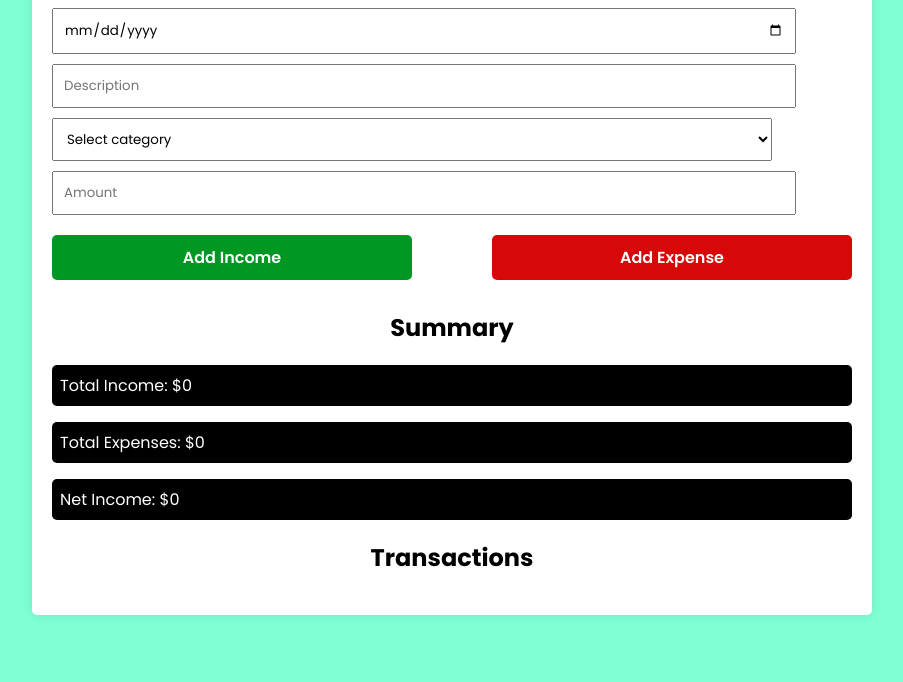
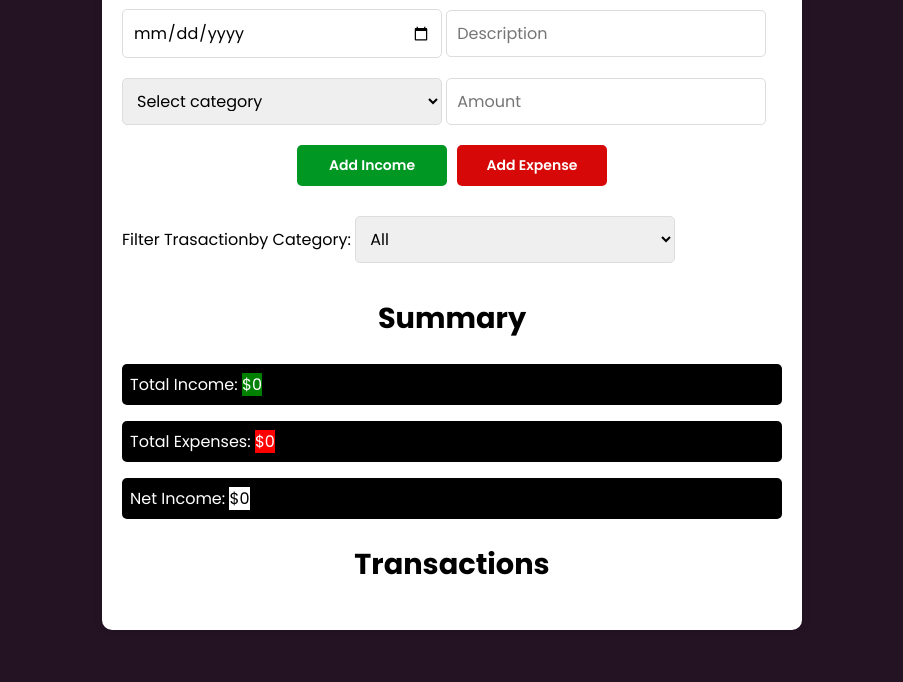
Before and after one commit to pratik563/Expense_Manager, a plain HTML site: page Expense Tracker/index.html in a window 1280 px wide. Shown: the part 118-800 px from the top of the page, without its empty margins (188-1091 px from the left). Drawn offline with Linux system fonts and the light colour scheme.

Commit message:
Styling and Features

```diff
--- a/Expense Tracker/index.html
+++ b/Expense Tracker/index.html
@@ -28,12 +28,27 @@
           <button id="addExpense">Add Expense</button>
         </div>
       </div>
+
+      <!-- Filter Section -->
+      <div class="filter-section">
+        <label for="filterCategory">Filter Trasactionby Category:</label>
+        <select id="filterCategory">
+          <option value="All" selected>All</option>
+          <option value="Income">Income</option>
+          <option value="Food">Food</option>
+          <option value="Transportation">Transportation</option>
+          <option value="Entertainment">Entertainment</option>
+          <option value="Others">Others</option>
+        </select>
+      </div>
+
       <div class="summary-section">
         <h2>Summary</h2>
         <p>Total Income: <span id="totalIncome">$0</span></p>
         <p>Total Expenses: <span id="totalExpenses">$0</span></p>
         <p>Net Income: <span id="netIncome">$0</span></p>
       </div>
+
       <div class="transactions-section">
         <h2>Transactions</h2>
         <ul id="transactionsList"></ul>
--- a/Expense Tracker/script.js
+++ b/Expense Tracker/script.js
@@ -1,18 +1,27 @@
-document.getElementById('addIncome').addEventListener('click', () => addTransaction('income'));
-document.getElementById('addExpense').addEventListener('click', () => addTransaction('expense'));
+document
+  .getElementById("addIncome")
+  .addEventListener("click", () => addTransaction("income"));
+document
+  .getElementById("addExpense")
+  .addEventListener("click", () => addTransaction("expense"));
+document
+  .getElementById("filterCategory")
+  .addEventListener("change", filterTransactions);
 
-window.addEventListener('load', loadTransactions);
+window.addEventListener("load", loadTransactions);
 
 let transactions = [];
 
 function addTransaction(type) {
-    const date = document.getElementById('date').value;
-    const description = document.getElementById('description').value;
-    const category = document.getElementById('category').value;
-    const amount = parseFloat(document.getElementById('amount').value);
+  const date = document.getElementById("date").value;
+  const description = document.getElementById("description").value;
+  const category = document.getElementById("category").value;
+  const amount = parseFloat(document.getElementById("amount").value);
 
   if (!date || !description || !category || isNaN(amount) || amount < 0) {
-        alert('Please fill out all fields with valid data. Amount should be a positive number.');
+    alert(
+      "Please fill out all fields with valid data. Amount should be a positive number."
+    );
     return;
   }
 
@@ -20,35 +29,46 @@ function addTransaction(type) {
     date,
     description,
     category,
-        amount: type === 'income' ? amount : -amount
+    amount: type === "income" ? amount : -amount,
   };
 
   transactions.push(transaction);
   saveTransactions();
-    displayTransactions();
+  filterTransactions(); // Call filter after adding a new transaction
   calculateSummary();
   clearInputs();
 }
 
-function displayTransactions() {
-    const transactionsList = document.getElementById('transactionsList');
-    transactionsList.innerHTML = '';
+function displayTransactions(filteredTransactions) {
+  const transactionsList = document.getElementById("transactionsList");
+  transactionsList.innerHTML = "";
 
-    transactions.forEach((transaction, index) => {
-        const transactionItem = document.createElement('li');
+  filteredTransactions.forEach((transaction, index) => {
+    const transactionItem = document.createElement("li");
     transactionItem.innerHTML = `
-            ${transaction.date} - ${transaction.description} - ${transaction.category} - $${Math.abs(transaction.amount)}
+            ${transaction.date} - ${transaction.description} - ${
+      transaction.category
+    } - $${Math.abs(transaction.amount)}
             <button onclick="deleteTransaction(${index})">Delete</button>
         `;
     transactionsList.appendChild(transactionItem);
   });
 }
 
+function filterTransactions() {
+  const filterCategory = document.getElementById("filterCategory").value;
+  const filteredTransactions = transactions.filter(
+    (transaction) =>
+      filterCategory === "All" || transaction.category === filterCategory
+  );
+  displayTransactions(filteredTransactions);
+}
+
 function calculateSummary() {
   let totalIncome = 0;
   let totalExpenses = 0;
 
-    transactions.forEach(transaction => {
+  transactions.forEach((transaction) => {
     if (transaction.amount > 0) {
       totalIncome += transaction.amount;
     } else {
@@ -56,34 +76,41 @@ function calculateSummary() {
     }
   });
 
-    document.getElementById('totalIncome').textContent = `$${totalIncome.toFixed(2)}`;
-    document.getElementById('totalExpenses').textContent = `$${Math.abs(totalExpenses).toFixed(2)}`;
-    document.getElementById('netIncome').textContent = `$${(totalIncome + totalExpenses).toFixed(2)}`;
+  document.getElementById("totalIncome").textContent = `$${totalIncome.toFixed(
+    2
+  )}`;
+  document.getElementById("totalExpenses").textContent = `$${Math.abs(
+    totalExpenses
+  ).toFixed(2)}`;
+  document.getElementById("netIncome").textContent = `$${(
+    totalIncome + totalExpenses
+  ).toFixed(2)}`;
 }
 
 function deleteTransaction(index) {
   transactions.splice(index, 1);
   saveTransactions();
-    displayTransactions();
+  filterTransactions(); // Call filter after deletion
   calculateSummary();
 }
 
 function clearInputs() {
-    document.getElementById('date').value = '';
-    document.getElementById('description').value = '';
-    document.getElementById('category').value = '';
-    document.getElementById('amount').value = '';
+  document.getElementById("date").value = "";
+  document.getElementById("description").value = "";
+  document.getElementById("category").value = "";
+  document.getElementById("amount").value = "";
+  document.getElementById("date").focus();
 }
 
 function saveTransactions() {
-    localStorage.setItem('transactions', JSON.stringify(transactions));
+  localStorage.setItem("transactions", JSON.stringify(transactions));
 }
 
 function loadTransactions() {
-    const savedTransactions = localStorage.getItem('transactions');
+  const savedTransactions = localStorage.getItem("transactions");
   if (savedTransactions) {
     transactions = JSON.parse(savedTransactions);
-        displayTransactions();
+    filterTransactions(); // Call filter on load
     calculateSummary();
   }
 }
--- a/Expense Tracker/style.css
+++ b/Expense Tracker/style.css
@@ -1,82 +1,102 @@
-@import url('https://fonts.googleapis.com/css2?family=Poppins:ital,wght@0,100;0,200;0,300;0,400;0,500;0,600;0,700;0,800;0,900;1,100;1,200;1,300;1,400;1,500;1,600;1,700;1,800;1,900&family=Roboto:ital,wght@0,100;0,300;0,400;0,500;0,700;0,900;1,100;1,300;1,400;1,500;1,700;1,900&display=swap');
+@import url("https://fonts.googleapis.com/css2?family=Poppins:ital,wght@0,100;0,200;0,300;0,400;0,500;0,600;0,700;0,800;1,100;1,200;1,300;1,400;1,500;1,600;1,700;1,800;1,900&family=Roboto:ital,wght@0,100;0,300;0,400;0,500;0,700;0,900&display=swap");
 
-*{
+* {
   font-family: "Poppins", sans-serif;
+  box-sizing: border-box;
 }
 
 body {
-  /* background-color: #f4f4f4; */
-  background-color: aquamarine;
+  background-color: rgb(35, 19, 35);
   margin: 0;
   padding: 0;
+  font-size: 1rem;
 }
 
 .container {
   width: 80%;
-  max-width: 800px;
+  max-width: 700px;
   margin: 0 auto;
   margin-top: 15px;
   padding: 20px;
   background-color: #fff;
-  border-radius: 5px;
+  border-radius: 10px;
   box-shadow: 0 0 10px rgba(0, 0, 0, 0.1);
 }
 
-h1, h2 {
+h1,
+h2 {
   text-align: center;
+  font-size: 1.8rem;
 }
 
-.form-section, .summary-section, .transactions-section {
+.form-section,
+.summary-section,
+.transactions-section {
   margin: 20px 0;
 }
 
-input, select {
-  display: block;
-  width: 90%;
+input,
+select {
+  display: inline-block;
+  width: calc(50% - 10px);
   padding: 10px;
   margin: 10px 0;
+  font-size: 1rem;
+  border: 1px solid #ddd;
+  border-radius: 5px;
 }
 
 .buttons {
   display: flex;
-  justify-content: space-between;
+  justify-content: center;
+  margin-top: 10px;
+  gap: 10px; /* Adjust gap to control spacing between buttons */
+}
+
+button {
+  width: 100%;
+  max-width: 150px;
+  padding: 10px;
+  font-size: 14px;
+  font-weight: 600;
+  border: none;
+  border-radius: 5px;
+  cursor: pointer;
+  transition: background-color 0.3s ease;
 }
 
 #addIncome {
-  width: 45%;
-  padding: 10px;
-  margin: 10px 0;
   background-color: #009723;
   color: #fff;
-  font-weight: 600;
-  font-size: 16px;
-  border: none;
-  border-radius: 5px;
-  cursor: pointer;
 }
 
 #addIncome:hover {
   background-color: #006e18;
 }
 
-#addExpense{
-  width: 45%;
-  padding: 10px;
-  margin: 10px 0;
+#addExpense {
+  background-color: rgb(214, 8, 8);
   color: #fff;
-  font-size: 16px;
-  font-weight: 600;
-  border: none;
-  border-radius: 5px;
-  cursor: pointer;
-  background-color: rgb(214, 8, 8);
 }
 
-#addExpense:hover{
+#addExpense:hover {
   background-color: rgb(170, 0, 0);
 }
 
-p{
+#totalIncome {
+  background-color: green;
+}
+
+#totalExpenses {
+  background-color: red;
+}
+
+#netIncome {
+  background-color: white;
+  color: black;
+}
+
+p {
   background-color: black;
   border-radius: 5px;
   color: white;
@@ -89,6 +109,8 @@ ul {
 }
 
 li {
+  display: flex;
+  justify-content: space-between;
   background-color: black;
   color: white;
   margin: 10px 0;
@@ -96,3 +118,9 @@ li {
   border: 1px solid #ddd;
   border-radius: 5px;
 }
+
+li:hover {
+  background-color: #1e1e1e;
+  transform: scale(1.02);
+  transition: transform 0.3s ease-in-out;
+}
```
Lines whose indentation alone changed are shown as unchanged.
